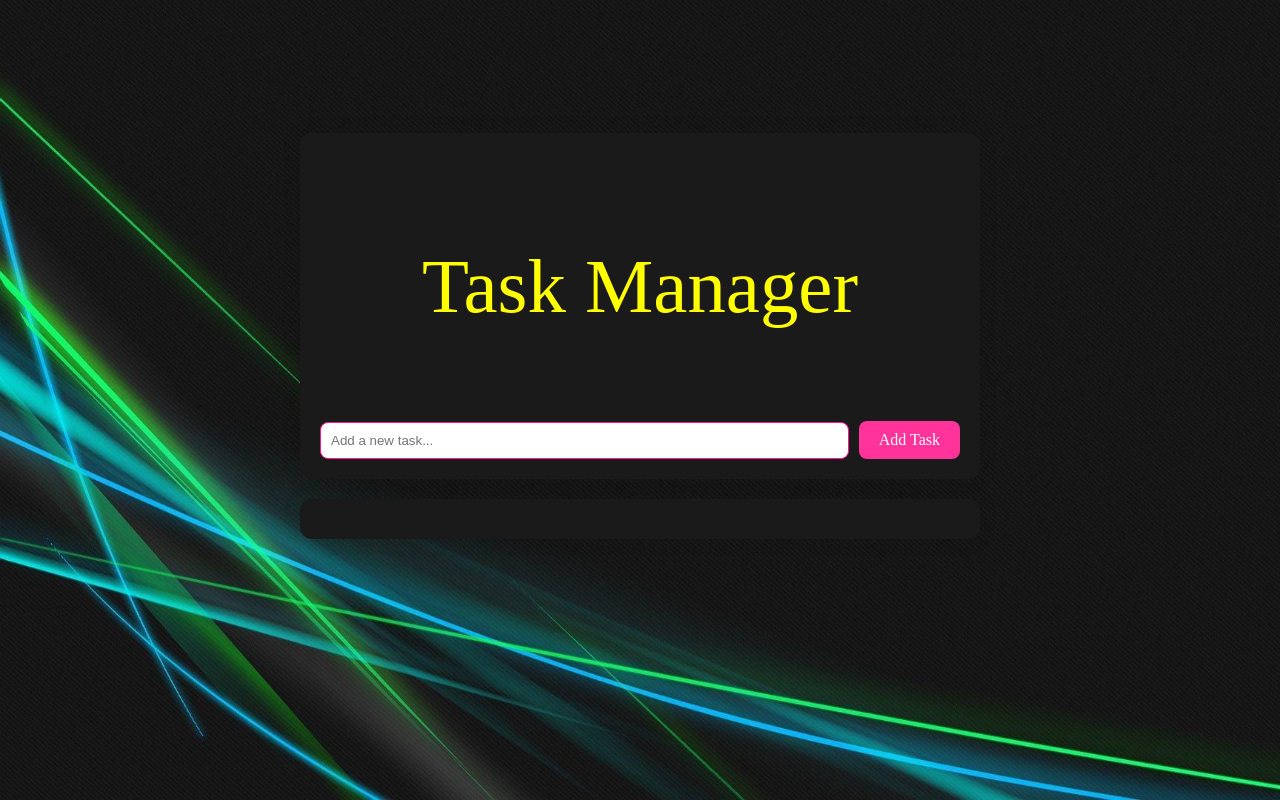
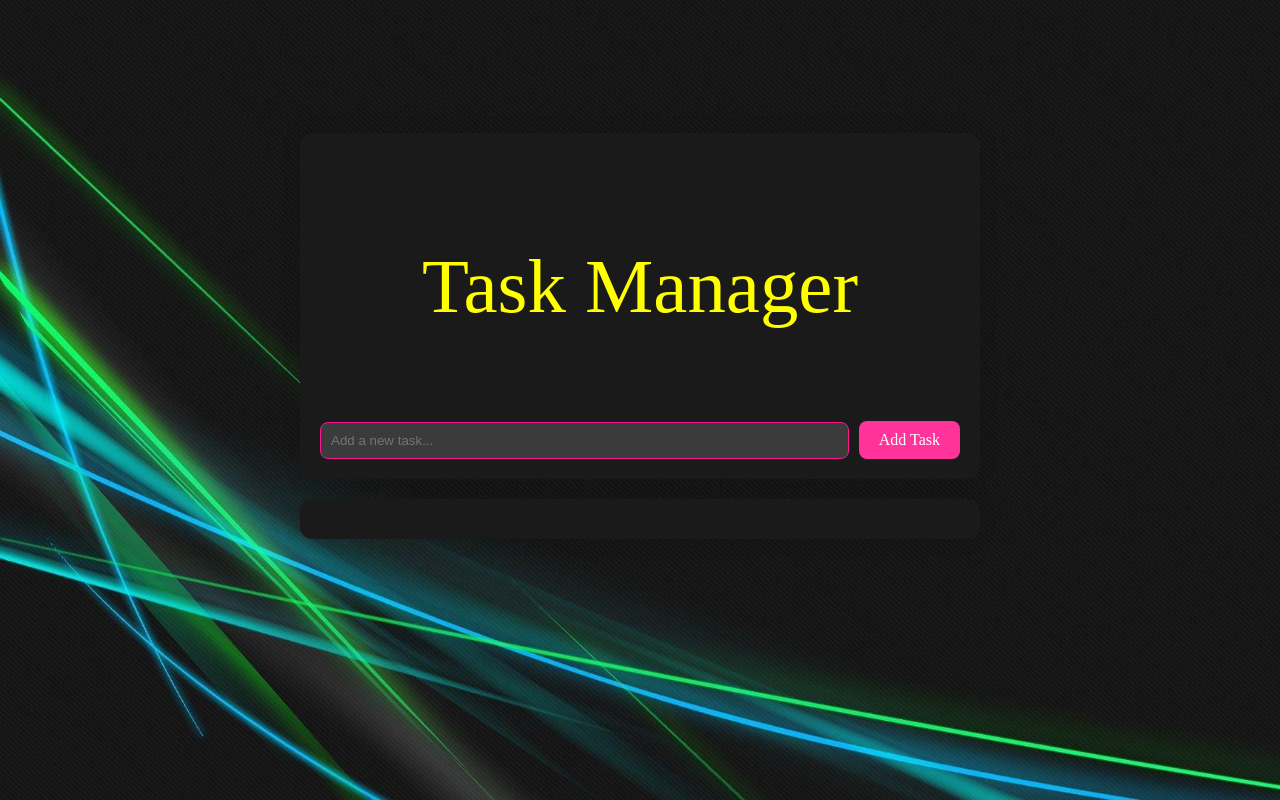
Before and after one commit to PoojaVeera/to_do_app_react, a React (Vite) app: page / in a window 1280 px wide. Built offline with nearby package versions, Linux system fonts and the light colour scheme.

Commit message:
input background color change

```diff
--- a/src/App.css
+++ b/src/App.css
@@ -50,6 +50,7 @@ body {
   border: 1px solid #ff1493; /* Darker Neon Pink */
   border-radius: 8px;
   margin-right: 10px;
+  background-color: #3b3b3b;
 }
 
 .task-input button {
```
